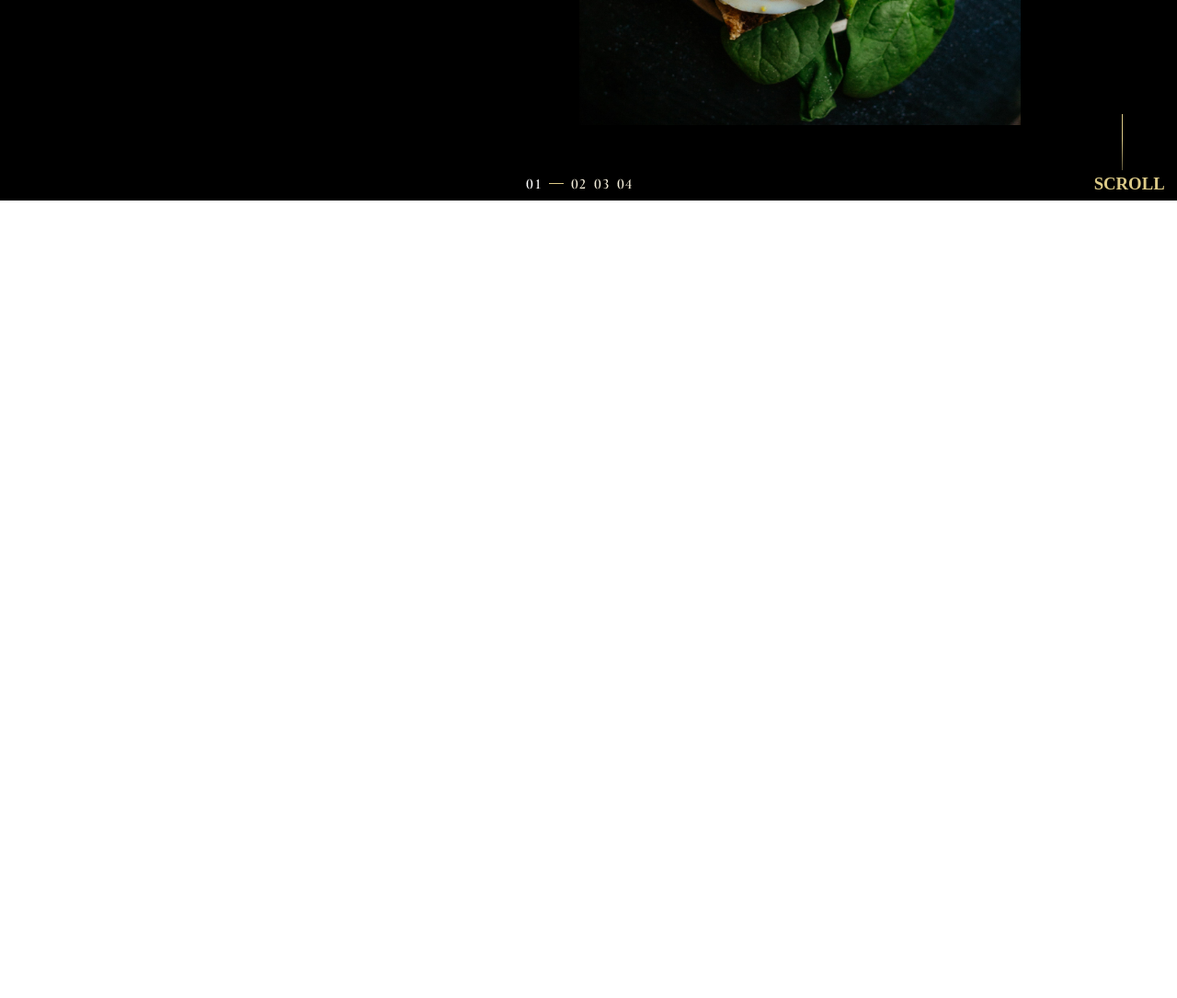
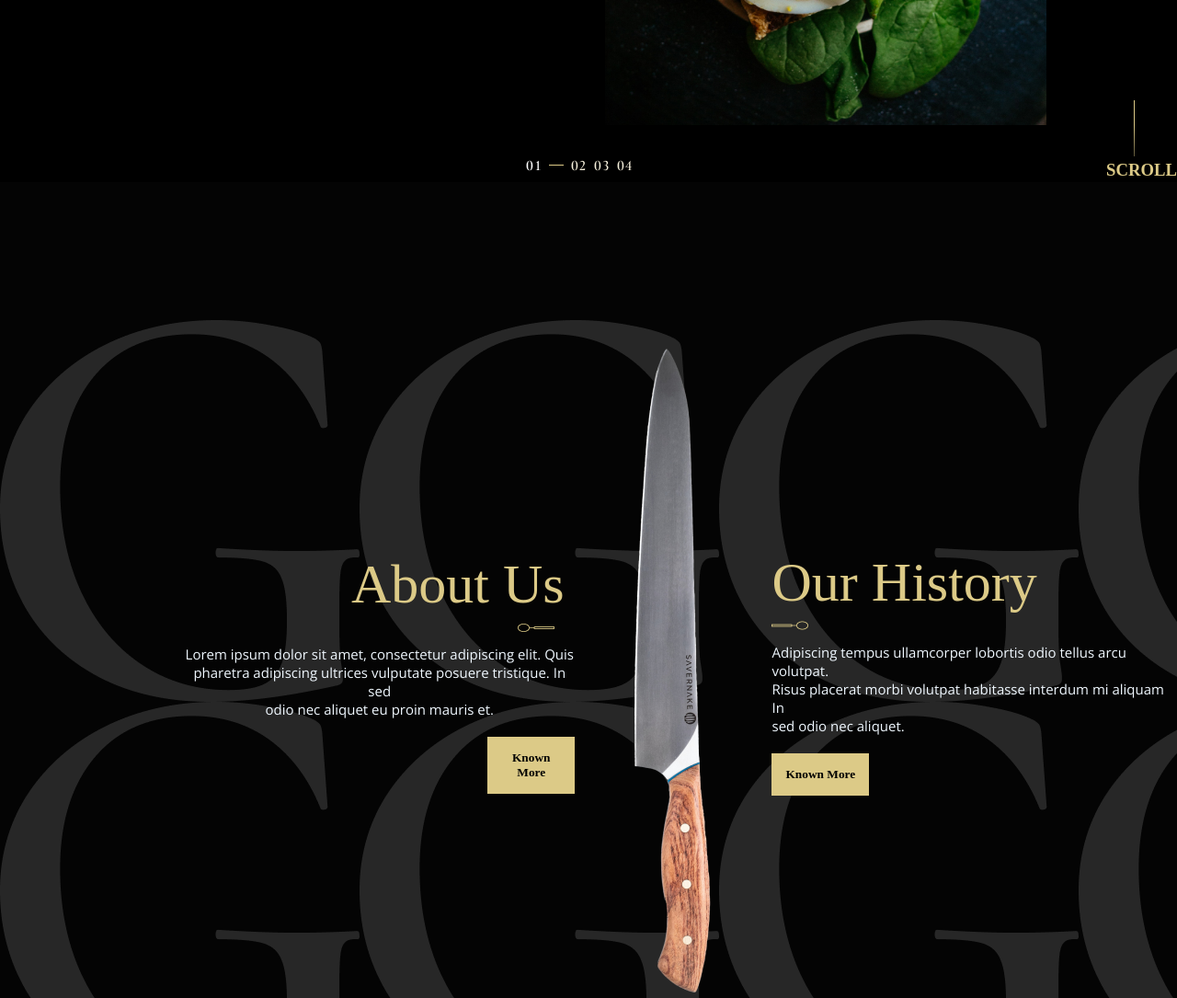
Before and after one commit to malikaisaeva/project, a plain HTML site: page index.html in a window 1280 px wide. Shown: the part 501-1586 px from the top of the page at 92% size. Before the commit the page ends 800 px from the top, so only its background shows below. Drawn offline with nearby package versions, Linux system fonts and the light colour scheme; a web font is replaced by a local one.

Commit message:
changing adapt

```diff
--- a/index.html
+++ b/index.html
@@ -7,7 +7,6 @@
     <link href="https://fonts.googleapis.com/css2?family=Cormorant+Upright:wght@400;600&family=Open+Sans:ital,wght@0,400;0,600;1,500&family=Playfair+Display:ital,wght@0,700;1,600&display=swap" rel="stylesheet">
     <title>Document</title>
     <link rel="stylesheet" href="css/style.css">
-    <link rel="stylesheet" href="css/media.css">
 </head>
 <body>
 
@@ -27,12 +26,6 @@
                     <a href="#">Contact Us</a> <br>
                     <a href="#">Blog</a> <br>
                     <a href="#">Landing</a>
-                </div>
-
-                <div class="button-1">
-                    <button></button>
-                    <button></button>
-                    <button></button>
                 </div>
 
                 <div class="link-2">
@@ -83,16 +76,34 @@
         </div>
         </div>
 
+    </div>
+
+    <div class="container-2">
+        <div class="list-2">
+            <div class="box-2">
+
+                    <h1>About Us</h1>
+                    <img src="img/Vector (12).png" alt="">
+                    <p>Lorem ipsum dolor sit amet, consectetur adipiscing elit. Quis <br> pharetra adipiscing ultrices vulputate posuere tristique. In sed <br> odio nec aliquet eu proin mauris et.</p>
+                    <button>Known More</button>
+
+        </div>
+
+            <div class="image-2">
+                <img src="img/savernake-knives-f4jl2ezowuM-unsplash 2.png" alt="">
+            </div>
+
+            <div class="box-3">
+                <h1>Our History</h1>
+                <img src="img/Vector (11).png" alt="">
+                <p>Adipiscing tempus ullamcorper lobortis odio tellus arcu volutpat. <br> Risus placerat morbi volutpat habitasse interdum mi aliquam In <br> sed odio nec aliquet.</p>
+                <button>Known More</button>
+
+    </div>
 
 
 
-
-
-
-
-
-
-
+        </div>
 
 
 
```
